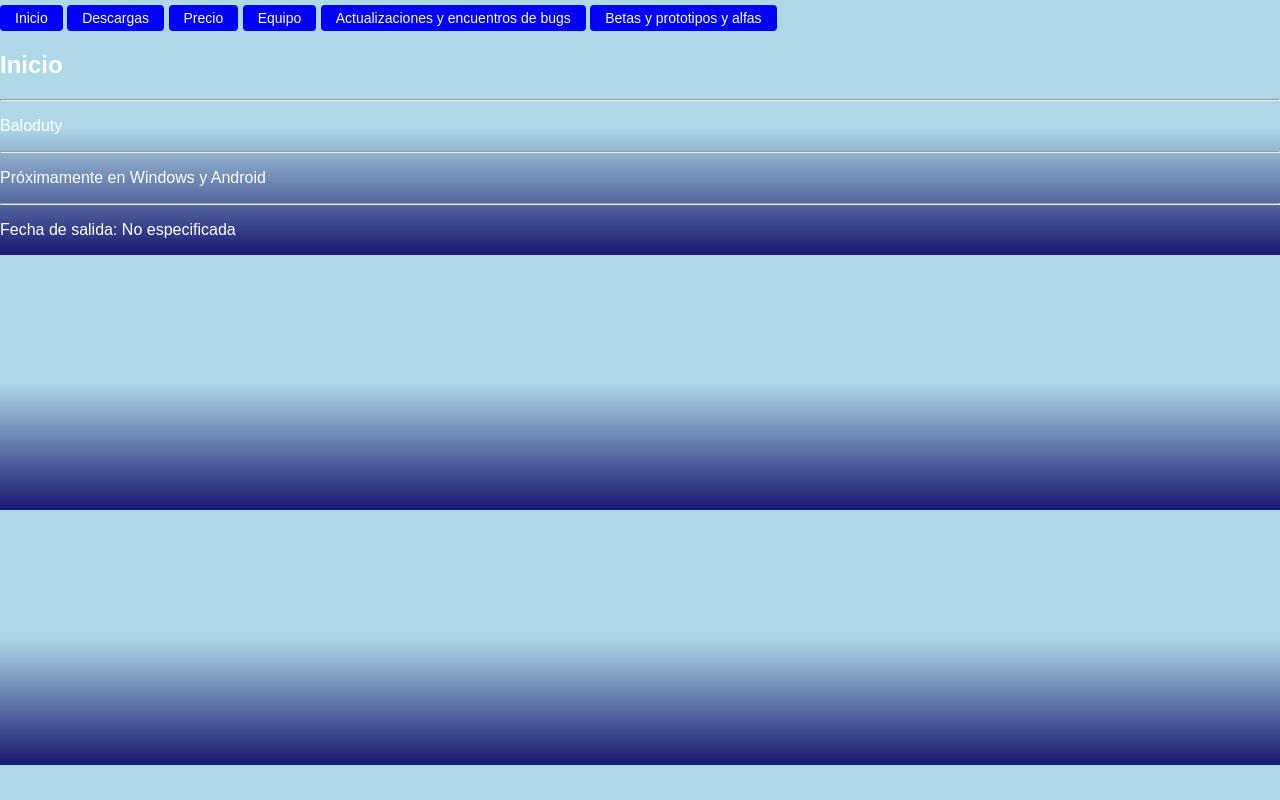
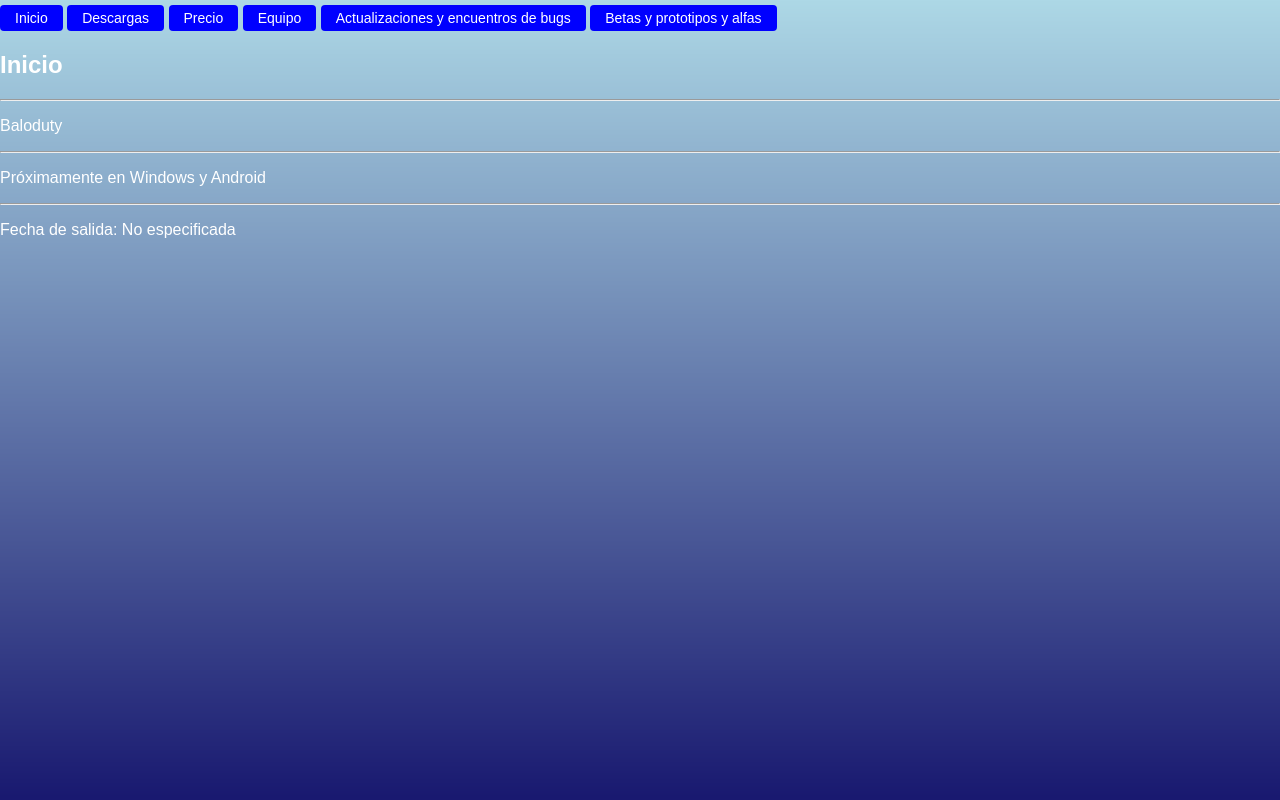
Before and after one commit to nicojuegacr716/baloduty, a PHP site: page / in a window 1280 px wide. Run offline with PHP 8.4, Linux system fonts and the light colour scheme.

Commit message:
otra vez intento de arreglar el fondo

```diff
--- a/style.css
+++ b/style.css
@@ -2,10 +2,10 @@
     margin: 0;
     padding: 0;
     font-family: sans-serif;
-    background: linear-gradient(to bottom, #add8e6 50%, #191970 100%);
-    /* Utilizamos linear-gradient para aplicar un degradado de azul claro a azul oscuro */
-    /* El 50% indica que el degradado comienza en la mitad de la altura del body */
-    /* El 100% indica que el degradado llega hasta el final del body */
+    background: url(images/fondo.png) no-repeat center center fixed;
+    /* Utilizamos la imagen de fondo y la centramos */
+    background-size: cover; /* Escalar la imagen de fondo para cubrir todo el cuerpo */
+    height: 100vh; /* Establecer la altura del body al 100% del viewport height */
 }
 
 .btn, .btn2, .btn3, .btn4, .btn5, .btn6 {
```
